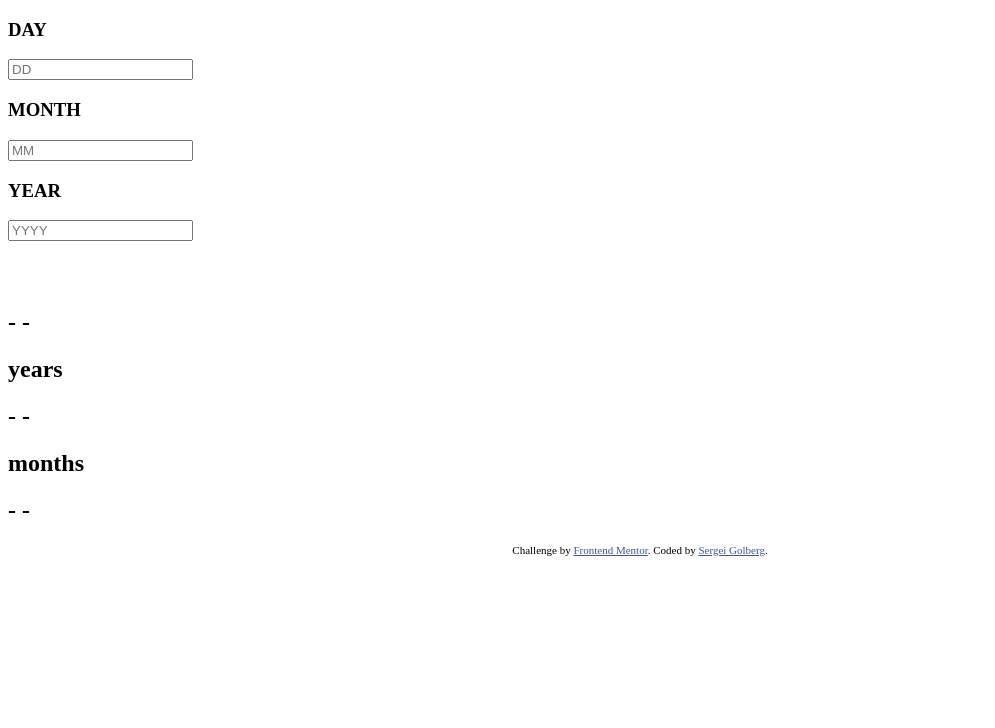
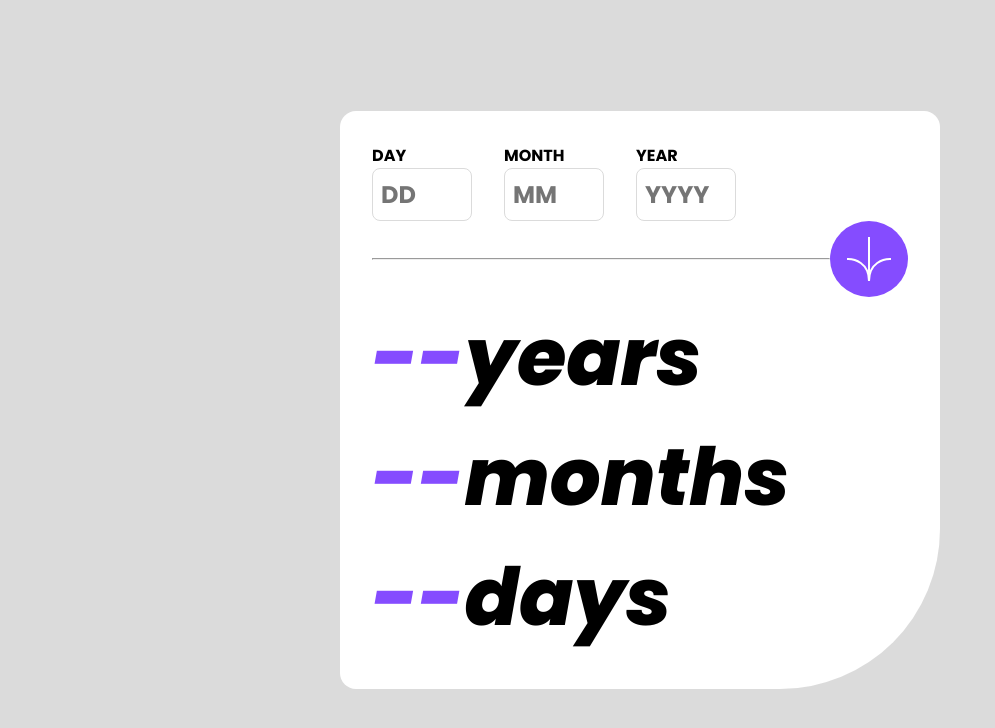
Before and after one commit to SergeiGolberg/age-calculator-app-fm, a plain HTML site: page index.html in a window 1280 px wide. Shown: the whole page, without its empty margins (0-995 px from the left). Drawn offline with Linux system fonts and the light colour scheme.

Commit message:
add styles

```diff
--- a/index.html
+++ b/index.html
@@ -14,50 +14,50 @@
 </head>
 
 <body>
-  <section class="formForDate">
+  <div class="card">
+    <div class="container">
+      <form>
+        <div class="form_container">
 
-    <div class="day">
-      <h3>DAY</h3>
-      <input class="day" placeholder="DD">
+          <div class="block">
+            <label for="day">DAY</label>
+              <input type="number" id="day" placeholder="DD">
+              <small></small>
           </div>
 
-    <div class="month">
-      <h3>MONTH</h3>
-      <input class="month" placeholder="MM">
+          <div class="block">
+            <label for="month">MONTH</label>
+              <input type="number" id="month" placeholder="MM">
+              <small></small>
           </div>
 
-    <div class="year">
-      <h3>YEAR</h3>
-      <input class="year" placeholder="YYYY">
+          <div class="block">
+            <label for="year">YEAR</label>
+              <input type="number" id="year" placeholder="YYYY">
+              <small></small>
+          </div>
         </div>
 
-  </section> <!--finished formForDate section-->
-
-  <div>
-    <img class="icon" src="/assets/images/icon-arrow.svg" alt="icon">
+        <div class="submit_block">
+          <hr>
+          <button type="submit" class="submit-btn"><img src="/assets/images/icon-arrow.svg" alt="icon"></button>
         </div>
 
-  <section class="results">
+      </form>
 
-    <div class="userYears">
-      <h1 class="userYearsNumber">- -</h1>
-      <h1>years</h1>
+      <div class="output">
+        <h1><span id="YY">--</span>years</h1>
+        <h1><span id="MM">--</span>months</h1>
+        <h1><span id="DD">--</span>days</h1>
+      </div>
+    </div>
   </div>
 
-    <div class="userMonths">
-      <h1 class="userMonthsNumber">- -</h1>
-      <h1>months</h1>
-    </div>
 
-    <div class="userDays">
-      <h1 class="userDaysNumber">- -</h1>
-    </div>
-  </section> <!--finished results section-->
-
-  <div class="attribution">
+  <!-- <div>
     Challenge by <a href="https://www.frontendmentor.io?ref=challenge" target="_blank">Frontend Mentor</a>.
     Coded by <a href="#">Sergei Golberg</a>.
-  </div>
+  </div> -->
 
   <script src="app.js">
   </script>
--- a/style.css
+++ b/style.css
@@ -3,26 +3,142 @@
 
 * {
     box-sizing: border-box;
+    font-family: "Poppins", sans-serif;
+    padding: 0;
+    margin: 0;
 }
 
 :root {
     /*color*/
-    --primary-purple: hsl(259, 100%, 65%);
-    --primary-light-red: hsl(0, 100%, 67%);
-    --n-white: hsl(0, 0%, 100%);
-    --n-offWhite: hsl(0,0%, 94%);
-    --n-Light-grey: hsl(0, 0%, 86%);
-    --n-smoked-grey: hsl(0,1%, 44%);
-    --n-offBlack: hsl(0, 0%, 8%);
+    --purple: hsl(259, 100%, 65%);
+    --light-red: hsl(0, 100%, 67%);
+    --white: hsl(0, 0%, 100%);
+    --off-White: hsl(0,0%, 94%);
+    --Light-grey: hsl(0, 0%, 86%);
+    --smoked-grey: hsl(0,1%, 44%);
+    --off-Black: hsl(0, 0%, 8%);
+}
 
-    /*typography*/
-    --font-size-inputs: 32px;
-    --family-poppins: 'Poppins', sans-serif;
-    --family-rubik: 'Rubik', sans-serif;
-    --family-space-mono: 'Space Mono', monospace;;
-    --font-weight-regular-i: 400i;
-    --font-weight-bold: 700;
-    --font-weight-extraBold-i: 800i;
+body {
+    min-height: 100vh;
+    display: flex;
+    align-items: center;
+    justify-content: center;
+    background-color: var(--Light-grey);
+}
 
-    --radius: 1rem;
+.card {
+    background-color: var(--white);
+    width: 600px;
+    border-radius: 1rem 1rem 10rem 1rem;
+
+    /* padding: 2rem;
+    display: flex;
+    flex-direction: column; */
 }
+
+.container {
+    padding: 2rem;
+    display: flex;
+    flex-direction: column;
+}
+
+.form {
+    display: flex;
+    flex-direction: column;
+}
+
+.form_container {
+    display: flex;
+    gap: 2rem;
+}
+
+.block {
+    display: flex;
+    flex-direction: column;
+
+}
+
+.block label {
+    text-transform: uppercase;
+    font-weight: 600;
+}
+
+input {
+    width: 100px;
+    padding: 0.5rem;
+    border-radius: 0.5rem;
+    border: 1px solid var(--Light-grey);
+    display: flex;
+    align-items: center;
+    font-size: 1.5rem;
+}
+
+input::placeholder {
+    font-size: 1.5rem;
+    font-weight: 800;
+}
+
+.submit_block {
+    display: flex;
+    align-items: center;
+}
+
+.submit_block hr {
+    width: 100%;
+}
+
+.submit_block .submit-btn {
+    border-radius: 50%;
+    padding: 1rem;
+    background-color: var(--purple);
+    border: none;
+    cursor: pointer;
+    display: flex;
+    align-items: center;
+    justify-content: center;
+}
+
+.output h1 {
+    font-size: 5rem;
+    font-weight: 800;
+    font-style: italic;
+    height: fit-content;
+}
+
+.output span {
+    color: var(--purple);
+}
+
+small {
+    color: red;
+}
+
+@media screen and (max-width: 600px) {
+    .card {
+        width: 360px;
+    }
+    .container {
+        padding: 1rem;
+    }
+    .form_container {
+        margin-bottom: 5rem;
+        gap: 0;
+        justify-content: space-between;
+    }
+    .submit_block {
+        position: relative;
+    }
+    .submit-btn {
+        position: absolute;
+        top: 50%;
+        left: 50%;
+        transform: translate(-50%, -50%);
+    }
+    .output {
+        margin-top: 5rem;
+    }
+    .output h1 {
+        font-size: 3.5rem;
+    }
+}
```
Lines whose indentation alone changed are shown as unchanged.
